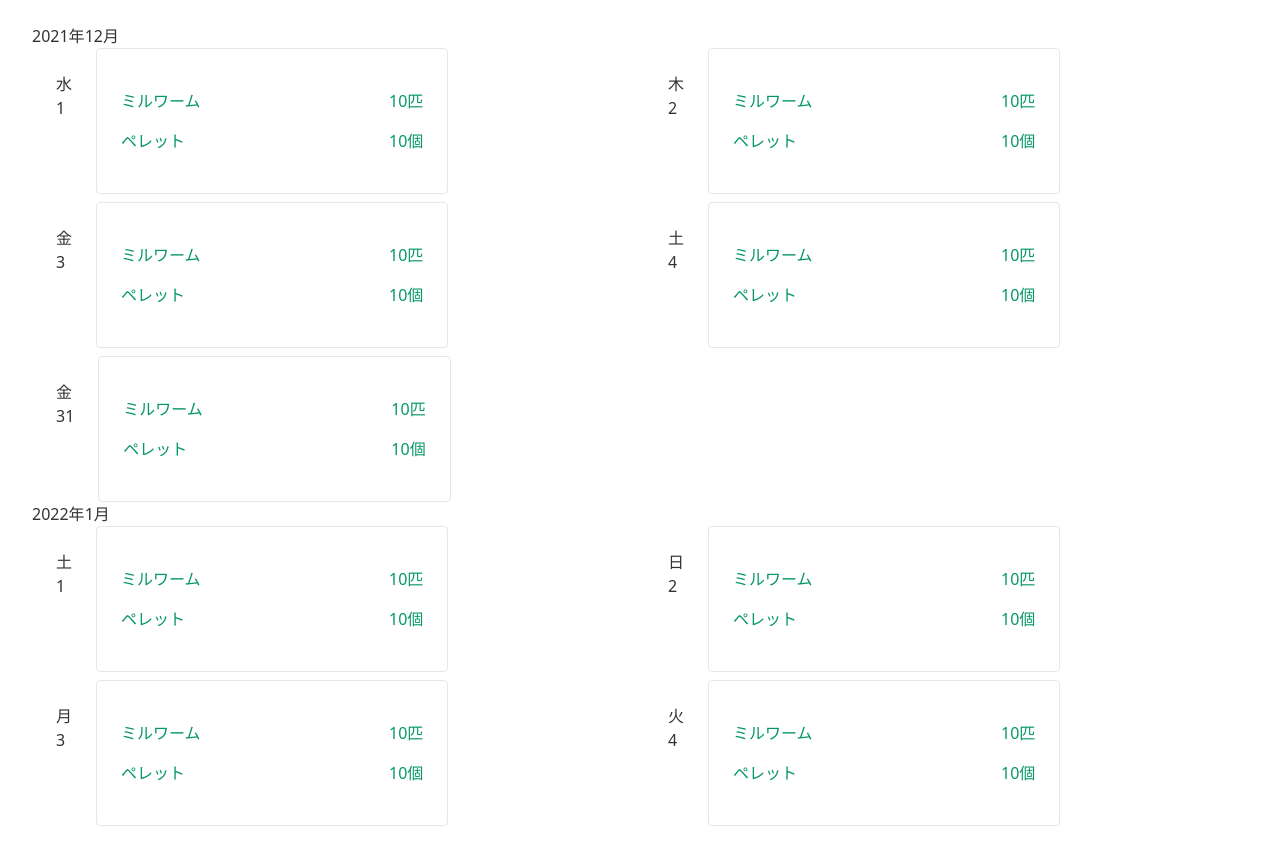
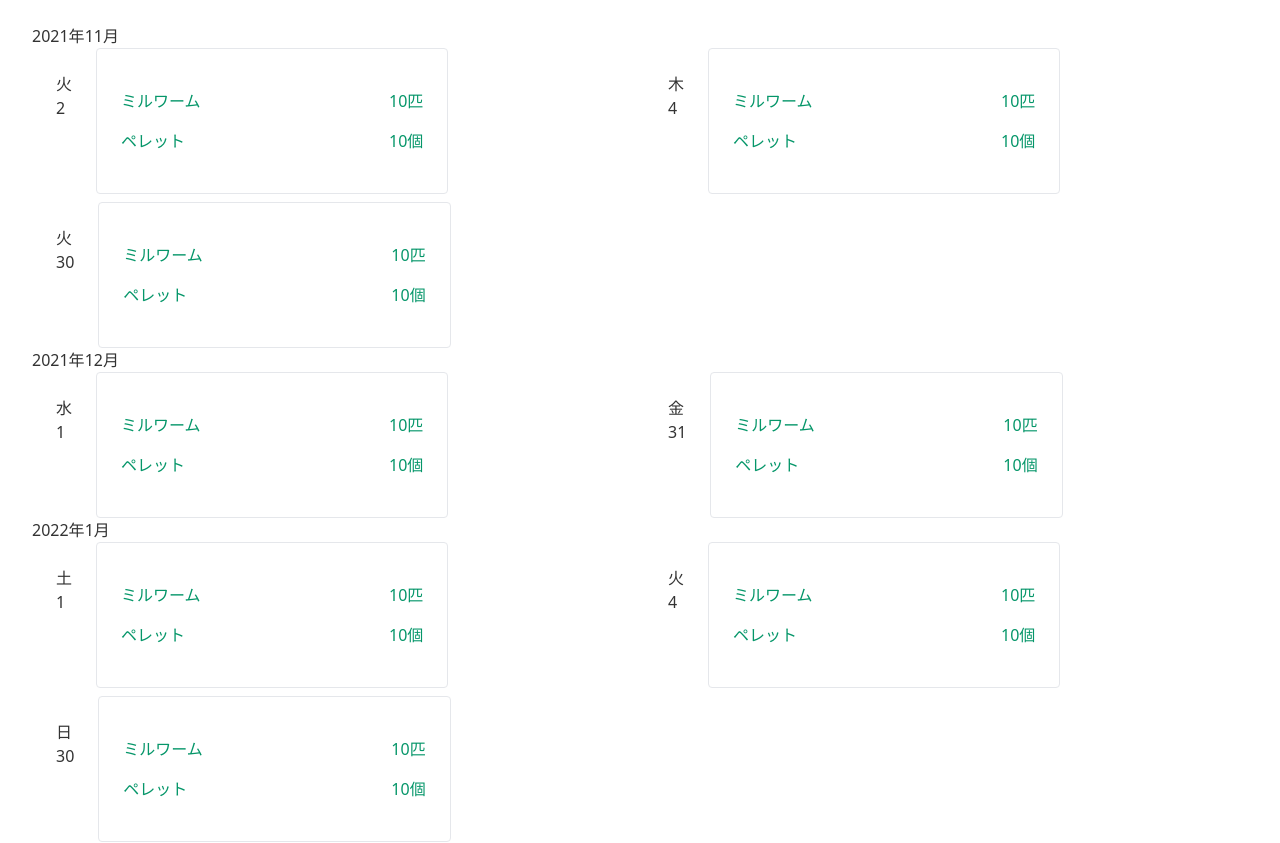
Before and after one commit to haton14/ohagi-dinner, a Svelte app: page / in a window 1280 px wide. Shown: the top 843 px of the page. Built offline with nearby package versions, Linux system fonts and the light colour scheme.

Commit message:
食事記録一覧取得のRepositoryをmock実装

```diff
--- a/src/pages/Records.svelte
+++ b/src/pages/Records.svelte
@@ -1,22 +1,26 @@
 <script lang="ts">
+  import { each } from "svelte/internal";
+
   import Record from "../components/Record.svelte";
   import YearMonth from "../components/YearMonth.svelte";
+  import { RecordsRepository } from "../repositories/records";
+
+  const records = new RecordsRepository().get();
 </script>
 
 <div>
-  <YearMonth year={2021} month={12} />
-  <div class="grid grid-cols-1 gap-2 lg:grid-cols-2">
-    <Record year={2021} month={12} day={1} />
-    <Record year={2021} month={12} day={2} />
-    <Record year={2021} month={12} day={3} />
-    <Record year={2021} month={12} day={4} />
-    <Record year={2021} month={12} day={31} />
-  </div>
-  <YearMonth year={2022} month={1} />
-  <div class="grid grid-cols-1 gap-2 lg:grid-cols-2">
-    <Record year={2022} month={1} day={1} />
-    <Record year={2022} month={1} day={2} />
-    <Record year={2022} month={1} day={3} />
-    <Record year={2022} month={1} day={4} />
-  </div>
+  {#each records.years as yearRecord}
+    {#each yearRecord.months as monthRecord}
+      <YearMonth year={yearRecord.year} month={monthRecord.month} />
+      <div class="grid grid-cols-1 gap-2 lg:grid-cols-2">
+        {#each monthRecord.days as dayRecord}
+          <Record
+            year={yearRecord.year}
+            month={monthRecord.month}
+            day={dayRecord.day}
+          />
+        {/each}
+      </div>
+    {/each}
+  {/each}
 </div>
--- /dev/null
+++ b/src/repositories/records.ts
@@ -0,0 +1,221 @@
+import type { Records } from "../types/records";
+
+export class RecordsRepository {
+  public get() {
+    let records: Records = {
+      years: [
+        {
+          year: 2021,
+          months: [
+            {
+              month: 11,
+              days: [
+                {
+                  day: 2,
+                  record: {
+                    id: 1,
+                    foods: [
+                      {
+                        id: 1,
+                        name: "ミルワーム",
+                        unit: "匹",
+                      },
+                      {
+                        id: 2,
+                        name: "ペレット",
+                        unit: "個",
+                      },
+                    ],
+                    created_at: 1111,
+                    last_updated_at: 1111,
+                  },
+                },
+                {
+                  day: 4,
+                  record: {
+                    id: 1,
+                    foods: [
+                      {
+                        id: 1,
+                        name: "ミルワーム",
+                        unit: "匹",
+                      },
+                      {
+                        id: 2,
+                        name: "ペレット",
+                        unit: "個",
+                      },
+                    ],
+                    created_at: 1111,
+                    last_updated_at: 1111,
+                  },
+                },
+                {
+                  day: 30,
+                  record: {
+                    id: 1,
+                    foods: [
+                      {
+                        id: 1,
+                        name: "ミルワーム",
+                        unit: "匹",
+                      },
+                      {
+                        id: 2,
+                        name: "ペレット",
+                        unit: "個",
+                      },
+                    ],
+                    created_at: 1111,
+                    last_updated_at: 1111,
+                  },
+                },
+              ],
+            },
+            {
+              month: 12,
+              days: [
+                {
+                  day: 1,
+                  record: {
+                    id: 1,
+                    foods: [
+                      {
+                        id: 1,
+                        name: "ミルワーム",
+                        unit: "匹",
+                      },
+                      {
+                        id: 2,
+                        name: "ペレット",
+                        unit: "個",
+                      },
+                    ],
+                    created_at: 1111,
+                    last_updated_at: 1111,
+                  },
+                },
+                {
+                  day: 31,
+                  record: {
+                    id: 1,
+                    foods: [
+                      {
+                        id: 1,
+                        name: "ミルワーム",
+                        unit: "匹",
+                      },
+                      {
+                        id: 2,
+                        name: "ペレット",
+                        unit: "個",
+                      },
+                    ],
+                    created_at: 1111,
+                    last_updated_at: 1111,
+                  },
+                },
+              ],
+            },
+          ],
+        },
+        {
+          year: 2022,
+          months: [
+            {
+              month: 1,
+              days: [
+                {
+                  day: 1,
+                  record: {
+                    id: 1,
+                    foods: [
+                      {
+                        id: 1,
+                        name: "ミルワーム",
+                        unit: "匹",
+                      },
+                      {
+                        id: 2,
+                        name: "ペレット",
+                        unit: "個",
+                      },
+                    ],
+                    created_at: 1111,
+                    last_updated_at: 1111,
+                  },
+                },
+                {
+                  day: 4,
+                  record: {
+                    id: 1,
+                    foods: [
+                      {
+                        id: 1,
+                        name: "ミルワーム",
+                        unit: "匹",
+                      },
+                      {
+                        id: 2,
+                        name: "ペレット",
+                        unit: "個",
+                      },
+                    ],
+                    created_at: 1111,
+                    last_updated_at: 1111,
+                  },
+                },
+                {
+                  day: 30,
+                  record: {
+                    id: 1,
+                    foods: [
+                      {
+                        id: 1,
+                        name: "ミルワーム",
+                        unit: "匹",
+                      },
+                      {
+                        id: 2,
+                        name: "ペレット",
+                        unit: "個",
+                      },
+                    ],
+                    created_at: 1111,
+                    last_updated_at: 1111,
+                  },
+                },
+              ],
+            },
+            {
+              month: 12,
+              days: [
+                {
+                  day: 1,
+                  record: {
+                    id: 1,
+                    foods: [
+                      {
+                        id: 1,
+                        name: "ミルワーム",
+                        unit: "匹",
+                      },
+                      {
+                        id: 2,
+                        name: "ペレット",
+                        unit: "個",
+                      },
+                    ],
+                    created_at: 1111,
+                    last_updated_at: 1111,
+                  },
+                },
+              ],
+            },
+          ],
+        },
+      ],
+    };
+    return records;
+  }
+}
--- /dev/null
+++ b/src/types/records.ts
@@ -0,0 +1,20 @@
+import type { Record } from "./record";
+
+export interface Records {
+  years: YearRecord[];
+}
+
+export interface YearRecord {
+  year: number;
+  months: MonthRecord[];
+}
+
+export interface MonthRecord {
+  month: number;
+  days: DayRecord[];
+}
+
+export interface DayRecord {
+    day: number;
+    record: Record;
+}
```
